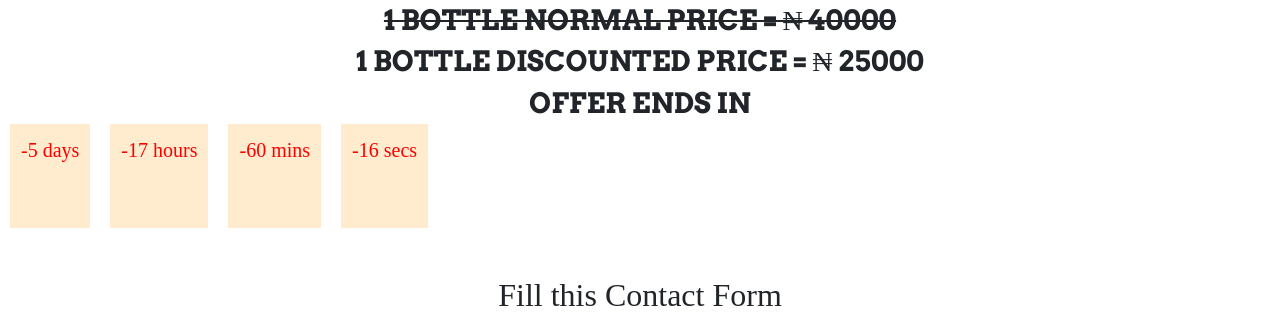
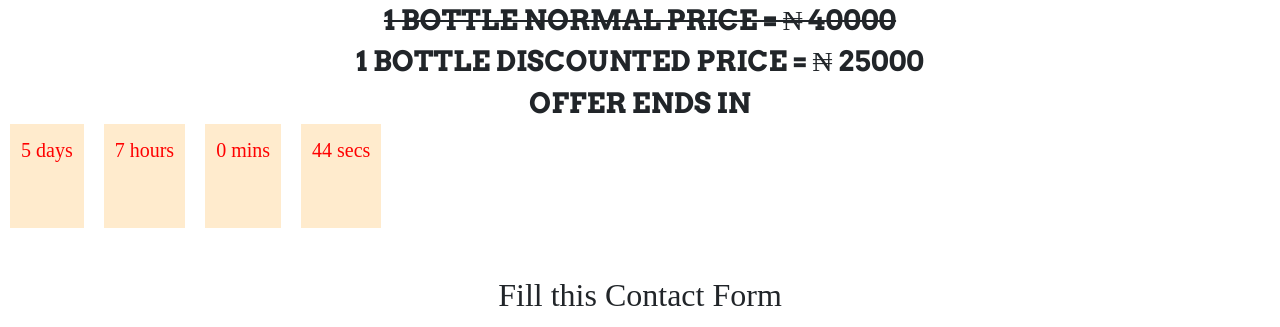
Before and after one commit to MICHEALSHOE2000/Arthritis, a plain HTML site: page index.html in a window 1280 px wide. Shown: the part 3128-3455 px from the top of the page. Drawn offline with nearby package versions, Linux system fonts and the light colour scheme.

Commit message:
Update index.html

```diff
--- a/index.html
+++ b/index.html
@@ -231,7 +231,7 @@ Uric acid crystals, infections or underlying disease, such as psoriasis or lupus
    <script type="text/javascript">000000
    function countdown() {
    const today = new Date();
-   var offerDate = new Date('16 September 2022');
+   var offerDate = new Date('26 September 2022');
 
    //If offer ends reset to new value
    if (today.getSeconds() == offerDate.getSeconds()) {
@@ -452,7 +452,7 @@ for treating all joint and bone pain
      <script type="text/javascript">000000
      function countdown() {
      const today = new Date();
-     var offerDate = new Date('16 September 2022');
+     var offerDate = new Date('26 September 2022');
 
      //If offer ends reset to new value
      if (today.getSeconds() == offerDate.getSeconds()) {
```
